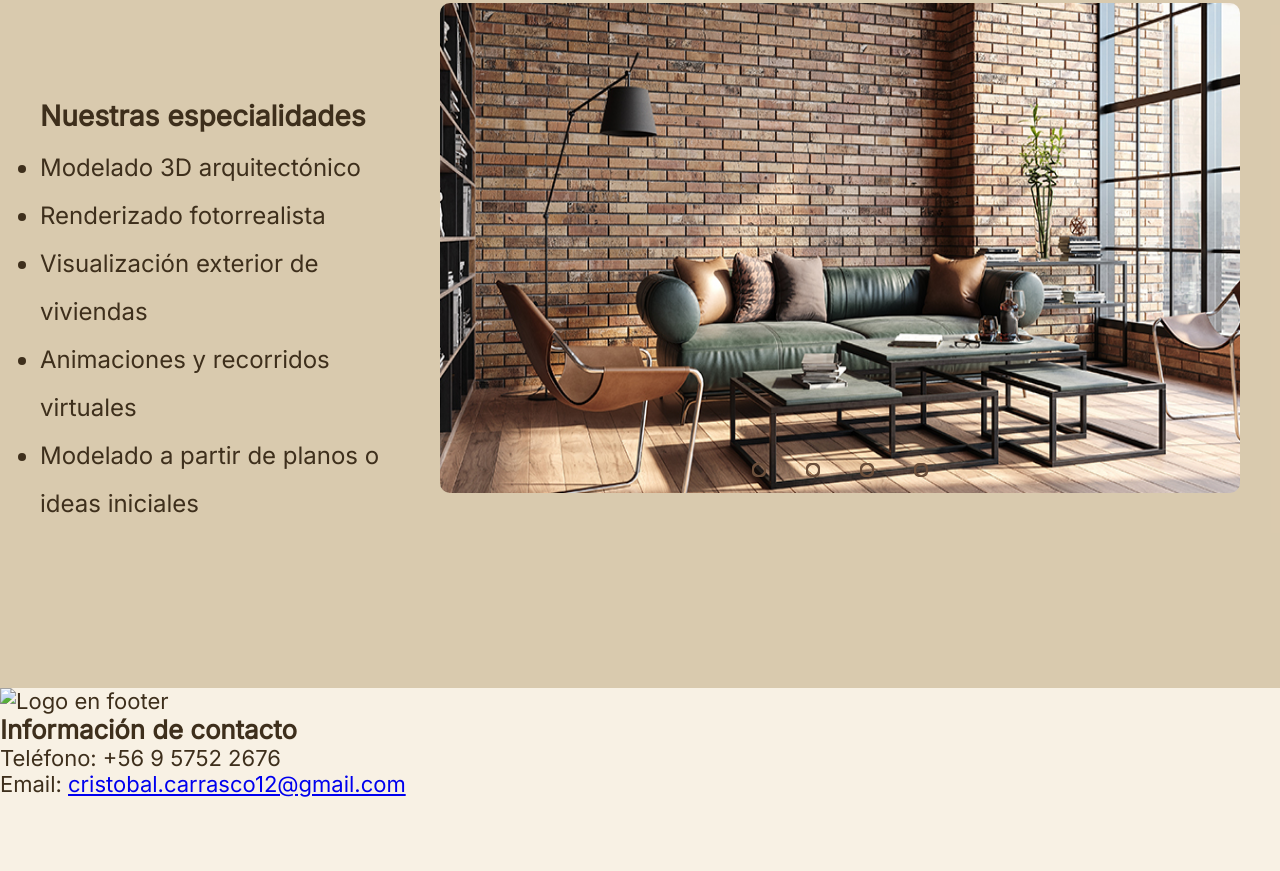
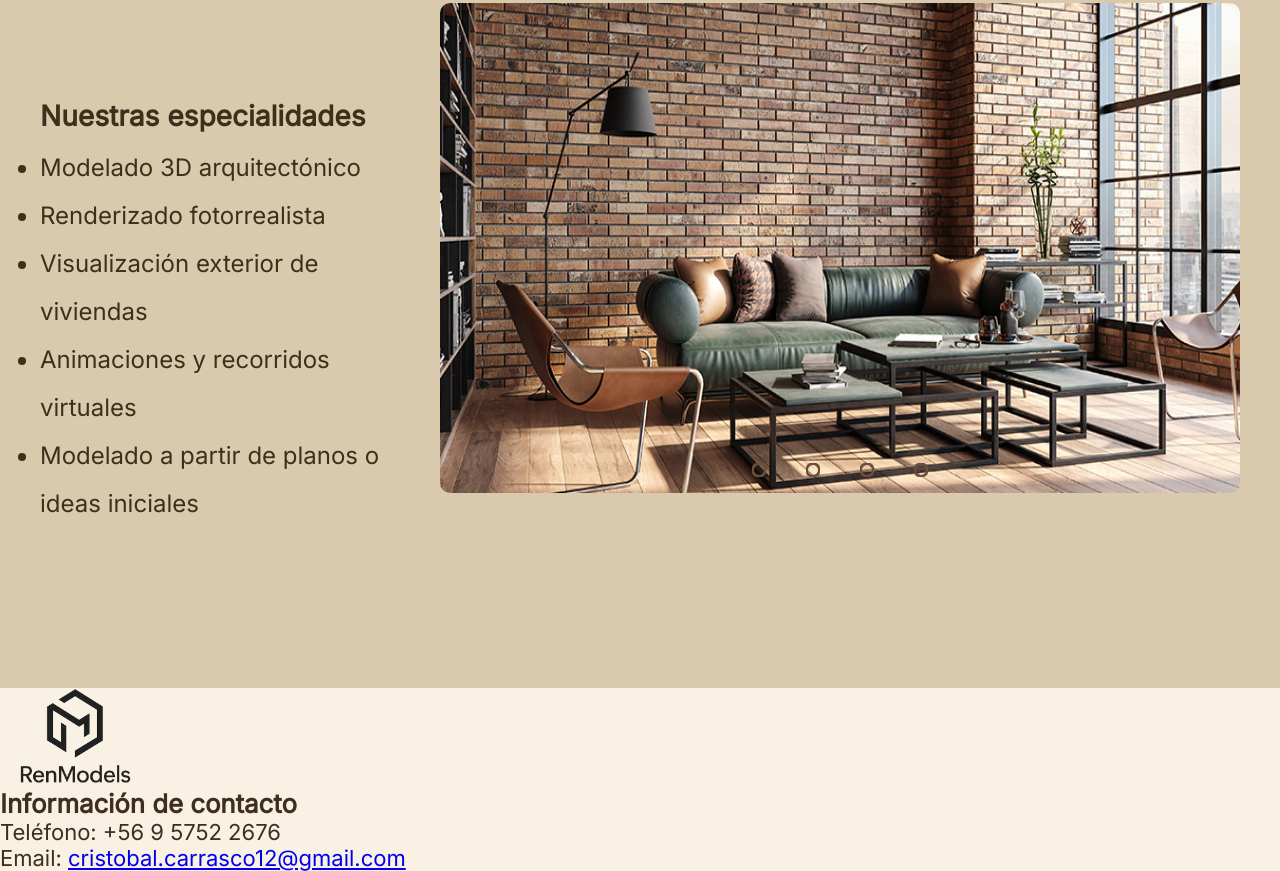
Before and after one commit to Pablomvnzr/renmodels, a plain HTML site: page index.html in a window 1280 px wide. Shown: the part 992-1863 px from the top of the page. Before the commit the page ends 1789 px from the top, so only its background shows below. Drawn offline with Linux system fonts and the light colour scheme.

Commit message:
Update index.html

```diff
--- a/index.html
+++ b/index.html
@@ -133,7 +133,7 @@
 
     <div class="informacion_contacto">
         <div class="contacto_logo">
-            <img src="logo.header.png" alt="Logo en footer">
+            <img src="logo-header.png" alt="Logo en footer">
         </div>
         <div class="contacto_texto">
             <h3>Información de contacto</h3>
```
